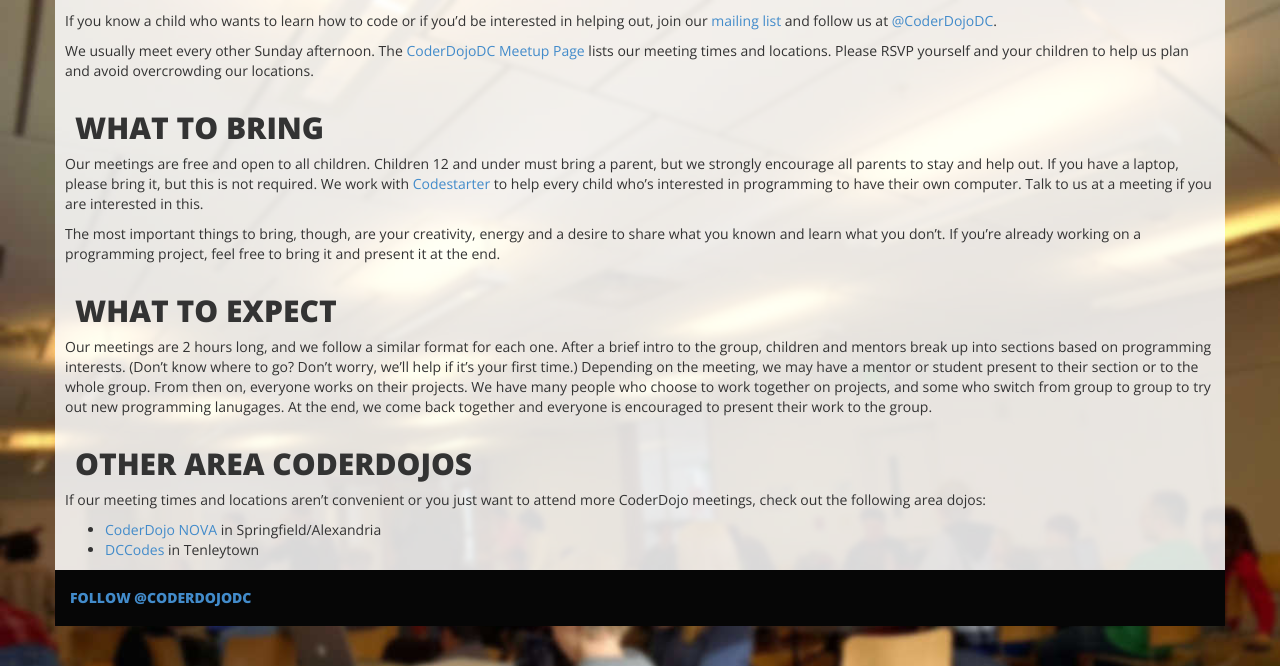
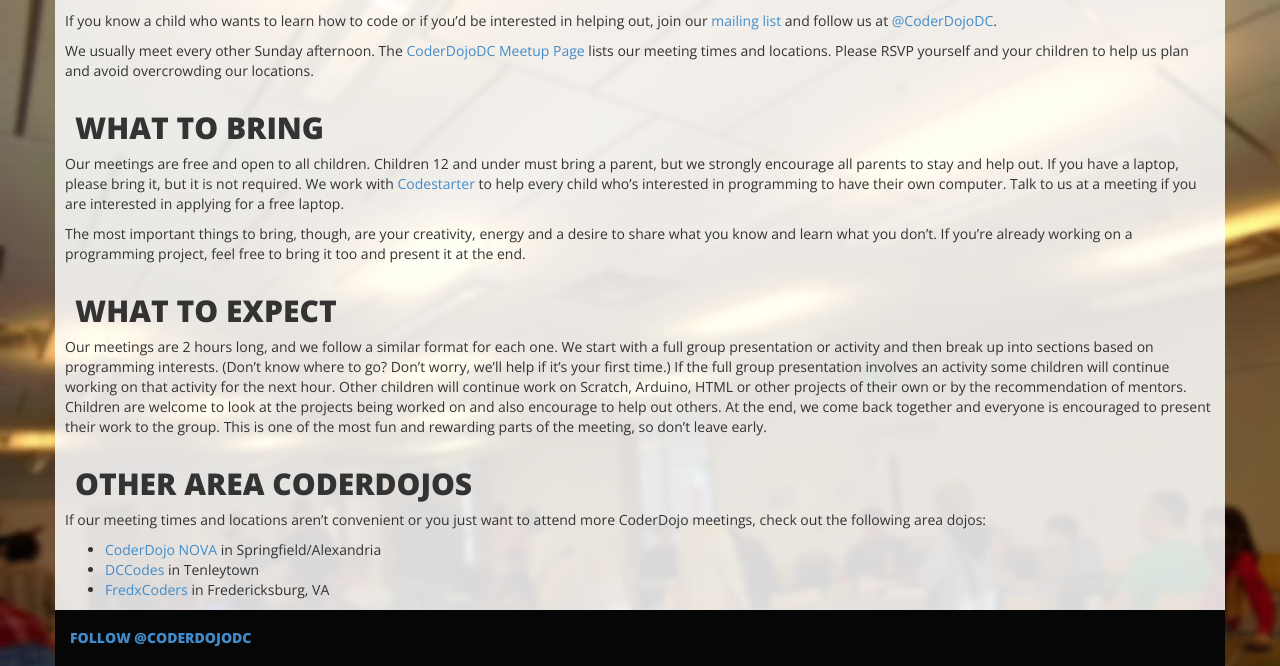
Before and after one commit to CoderDojoDC/CoderDojoDC.github.io, a Jekyll site: the page built from about/index.md, in a window 1280 px wide and 900 px high, scrolled down 707 px, cut to the strip 234-900 px from the top of the window. Built offline with Jekyll 4.4.1, drawn with Linux system fonts in a browser that asks for light colours; Markdown is read by kramdown in place of the engine named in the settings; comment, search, counter and statistics services are not loaded.

Commit message:
Minor updates to about and helpingout

```diff
--- a/about/index.md
+++ b/about/index.md
@@ -21,27 +21,29 @@ our locations.
 
 Our meetings are free and open to all children. Children 12 and under must
 bring a parent, but we strongly encourage all parents to stay and help out. If
-you have a laptop, please bring it, but this is not required. We work with
+you have a laptop, please bring it, but it is not required. We work with
 [Codestarter](https://codestarter.org/) to help every child who's
 interested in programming to have their own computer. Talk to us at a meeting if
-you are interested in this.
+you are interested in applying for a free laptop.
 
 The most important things to bring, though, are your creativity, energy and a
-desire to share what you known and learn what you don't. If you're already
-working on a programming project, feel free to bring it and present it at the
+desire to share what you know and learn what you don't. If you're already
+working on a programming project, feel free to bring it too and present it at the
 end.
 
 ## What to expect
 
-Our meetings are 2 hours long, and we follow a similar format for each one.
-After a brief intro to the group, children and mentors break up into sections
+Our meetings are 2 hours long, and we follow a similar format for each one. We
+start with a full group presentation or activity and then break up into sections
 based on programming interests. (Don't know where to go? Don't worry, we'll help
-if it's your first time.) Depending on the meeting, we may have a mentor or
-student present to their section or to the whole group. From then on, everyone
-works on their projects. We have many people who choose to work together on
-projects, and some who switch from group to group to try out new programming
-lanugages. At the end, we come back together and everyone is encouraged to
-present their work to the group.
+if it's your first time.) If the full group presentation involves an activity
+some children will continue working on that activity for the next hour. Other
+children will continue work on Scratch, Arduino, HTML or other projects of their
+own or by the recommendation of mentors. Children are welcome to look at the
+projects being worked on and also encourage to help out others.  At the end, we
+come back together and everyone is encouraged to present their work to the
+group. This is one of the most fun and rewarding parts of the meeting, so don't
+leave early.
 
 ## Other area CoderDojos
 
@@ -50,3 +52,4 @@ more CoderDojo meetings, check out the following area dojos:
 
 * [CoderDojo NOVA](http://www.coderdojonova.co/) in Springfield/Alexandria
 * [DCCodes](http://dccodes.weebly.com/) in Tenleytown
+* [FredxCoders](http://www.fredxcoders.com/) in Fredericksburg, VA
```
Also changed, not shown: helpingout/index.md (+2 -2 lines).
